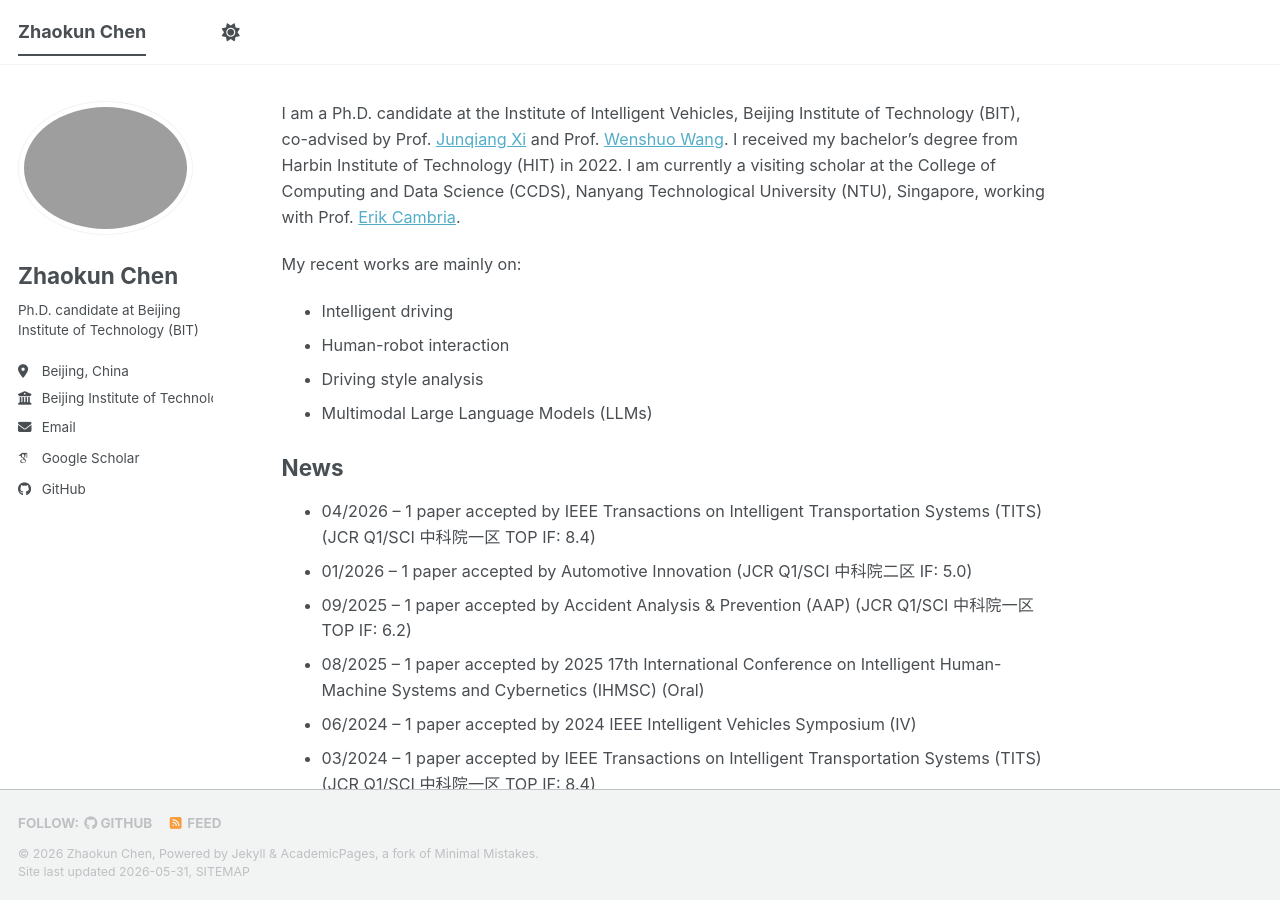
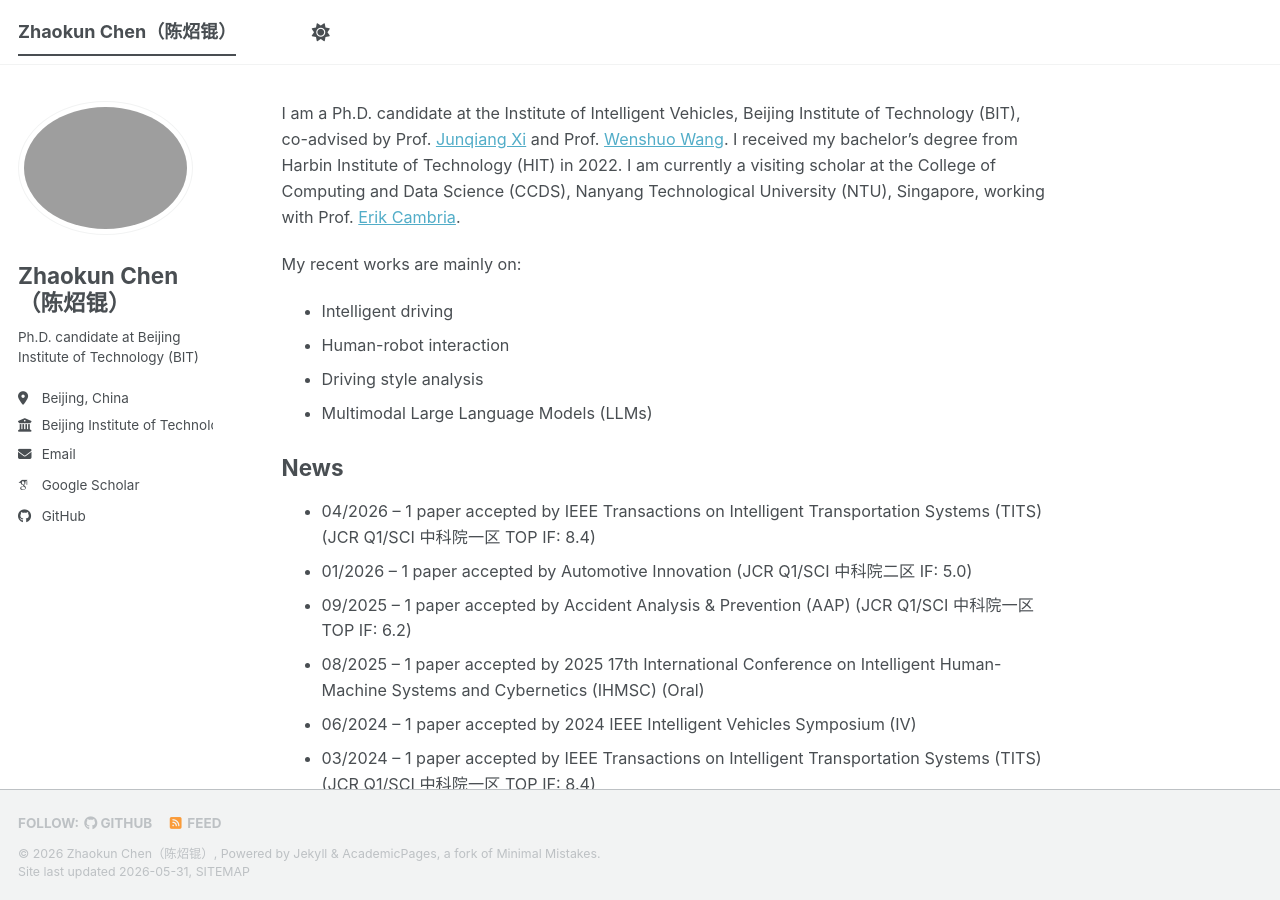
Before and after one commit to zhaokun-bit/zhaokun-bit.github.io, a Jekyll site: the page built from _pages/about.md, in a window 1280 px wide and 900 px high. Built offline with Jekyll 4.4.1, drawn with Linux system fonts in a browser that asks for light colours; some web fonts are replaced; a script bundle is joined from its source files by our own code; library files that are not in the unit come from our copies; part of the change alters nothing that is shown.

Commit message:
Update _config.yml

```diff
--- a/_config.yml
+++ b/_config.yml
@@ -9,20 +9,17 @@
 # Basic Site Settings
 locale                    : "en-US"
 site_theme                : "default" # The available themes options are "default", "air", "sunrise", "mint", "dirt" and "contrast"
-title                     : "Zhaokun Chen"
+title                     : "Zhaokun Chen（陈炤锟）" # 这样浏览器标签页也会显示中文名
 title_separator           : "-"
-name                      : &name "Zhaokun Chen"
+name                      : &name "Zhaokun Chen（陈炤锟）" # 核心修改：控制侧边栏大标题
 description               : &description "Academic homepage of Zhaokun Chen, Ph.D. candidate at Beijing Institute of Technology (BIT)."
 url                       : "https://zhaokun-bit.github.io" # The base hostname & protocol for your site
 baseurl                   : "" # the subpath of your site, e.g. "/blog"
 repository                : "zhaokun-bit/zhaokun-bit.github.io"
 
 # Site Author - The following control what appear as part of the author content on the side bar.
-#                If a field is blank the icon and link will not appear, otherwise it will be shown.
-#                Additional customization can be done by editing /_includes/author-profile.html
 author:
-  name             : "Zhaokun Chen"
-  # 💡 终极改动：使用 GitHub 托管的官方网络绝对路径。彻底无视本地任何路径嵌套和解析 Bug
+  name             : "Zhaokun Chen（陈炤锟）" # 核心修改：确保作者属性同步更新
   avatar           : "https://raw.githubusercontent.com/zhaokun-bit/zhaokun-bit.github.io/main/images/4.jpg"
   bio              : "Ph.D. candidate at Beijing Institute of Technology (BIT)"
   location         : "Beijing, China"
```
